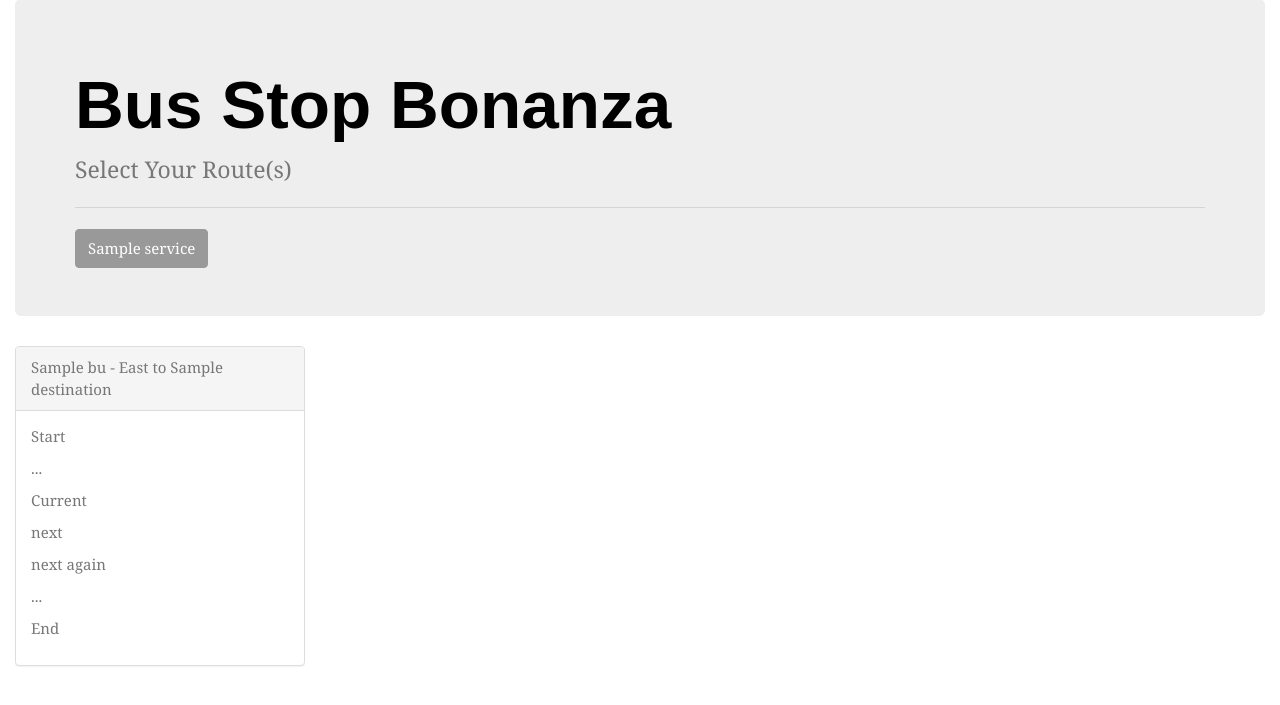
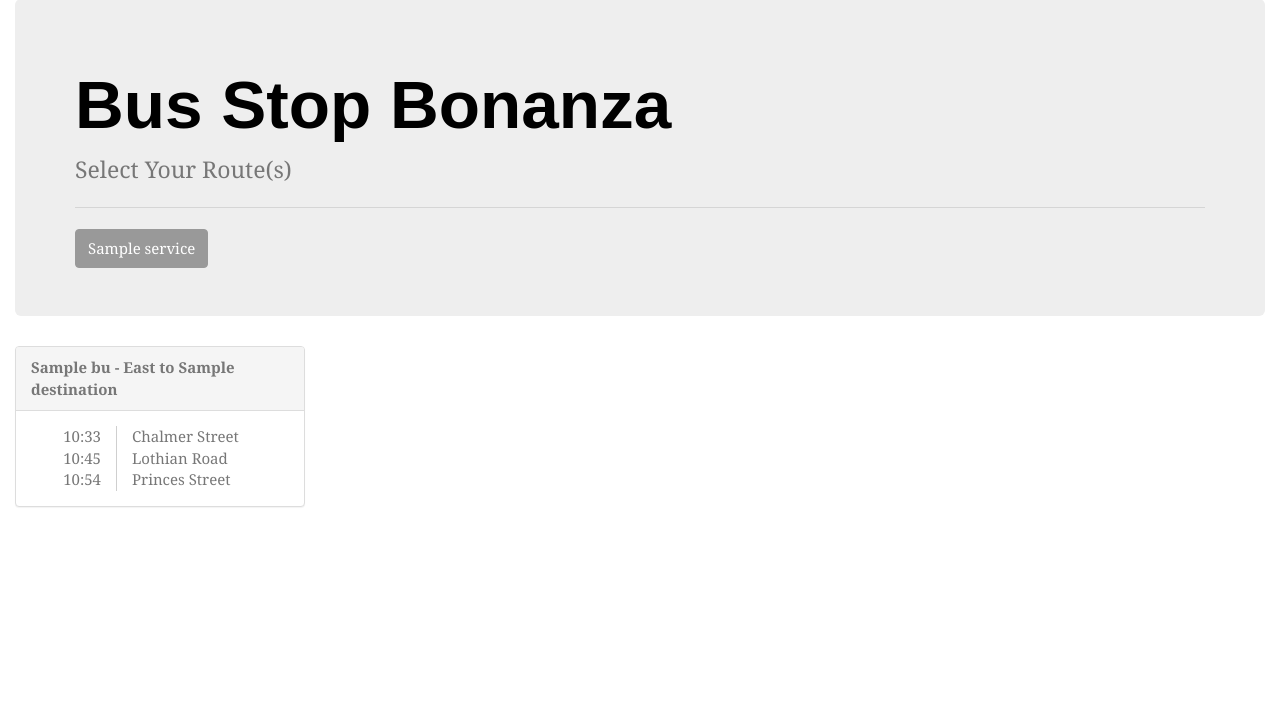
Before and after one commit to SamDavies/Chekov, a Django app: template bus_stop/templates/app/choose_route.html in a window 1280 px wide. Shown: the part 22-727 px from the top of the page. Run offline with Django 3.2, Linux system fonts and the light colour scheme; the template is opened without the code that fills it: most values are stand-ins (such as "Sample title", 1, 10 or a date in 2020); some libraries are stand-ins or nearby versions; some web fonts are replaced.

Commit message:
updated html

```diff
--- a/bus_stop/templates/app/choose_route.html
+++ b/bus_stop/templates/app/choose_route.html
@@ -30,16 +30,22 @@
             {% for bus in nearest_buses %}
                 <div class="col-md-3">
                     <div class="panel panel-default">
-                        <div class="panel-heading">{{ bus.service_name }} - East to {{ bus.destination }} </div>
+                        <div class="panel-heading"><b>{{ bus.service_name }} - East to {{ bus.destination }} </b></div>
                         <div class="panel-body">
-                            <p>Start</p>
-                            <p>...</p>
-                            <p>Current</p>
-                            <p>next</p>
-                            <p>next again</p>
-                            <p>...</p>
-                            <p>End</p>
-                            <!--<div id="map-canvas" class="col-sm-6" style="height:200px;"></div>-->
+                            <div class="container-fluid">
+                                <div class="row">
+                                    <div class="col-xs-4" style="text-align: right; border-right: 1px solid #cfcfcf;">10:33</div>
+                                    <div class="col-xs-8">Chalmer Street</div>
+                                </div>
+                                <div class="row">
+                                    <div class="col-xs-4" style="text-align: right; border-right: 1px solid #cfcfcf;">10:45</div>
+                                    <div class="col-xs-8">Lothian Road</div>
+                                </div>
+                                <div class="row">
+                                    <div class="col-xs-4" style="text-align: right; border-right: 1px solid #cfcfcf;">10:54</div>
+                                    <div class="col-xs-8">Princes Street</div>
+                                </div>
+                            </div>
                         </div>
                     </div>
                 </div>
```
Also changed, not shown: bus_stop/templates/app/progress.html (added, +22 -0 lines).
